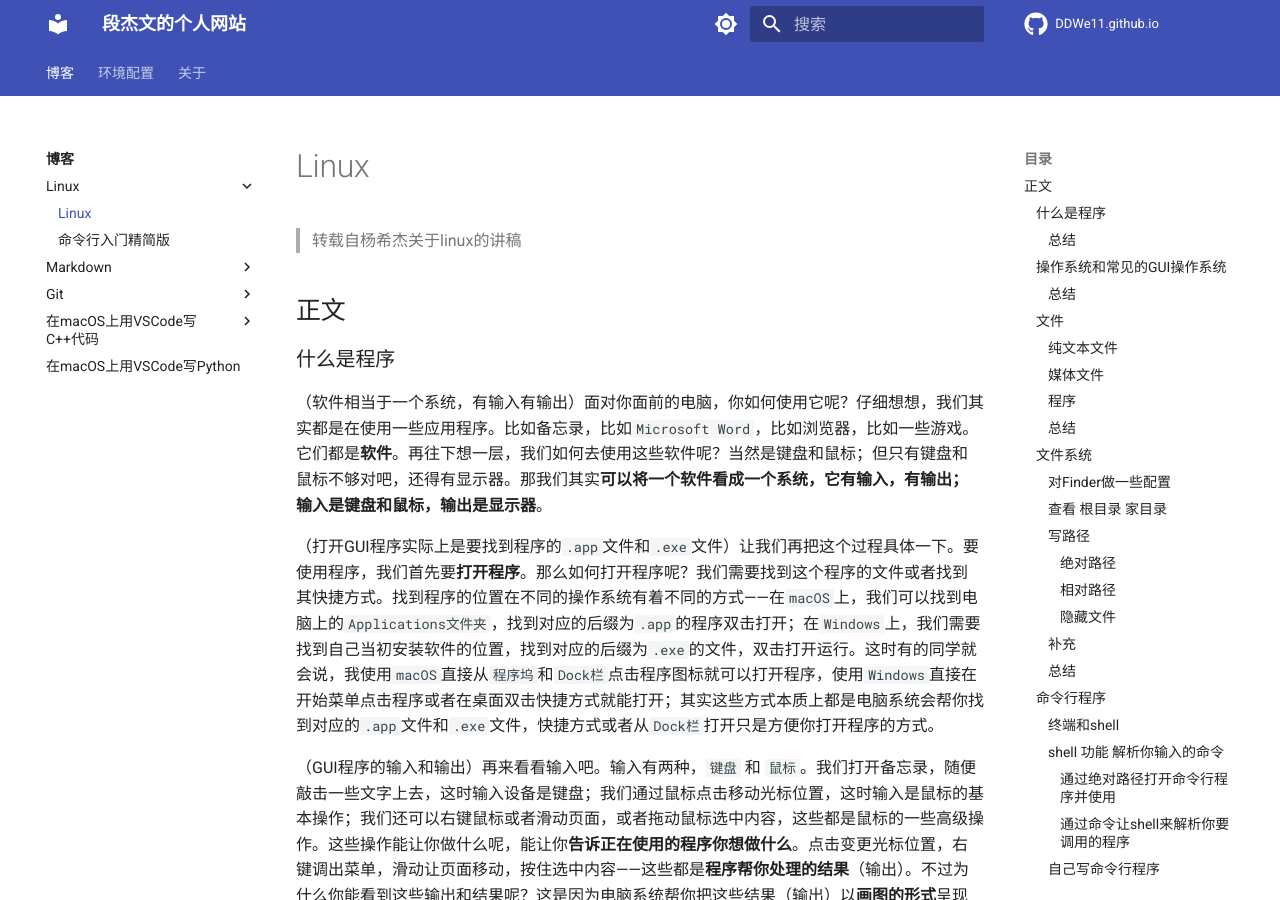
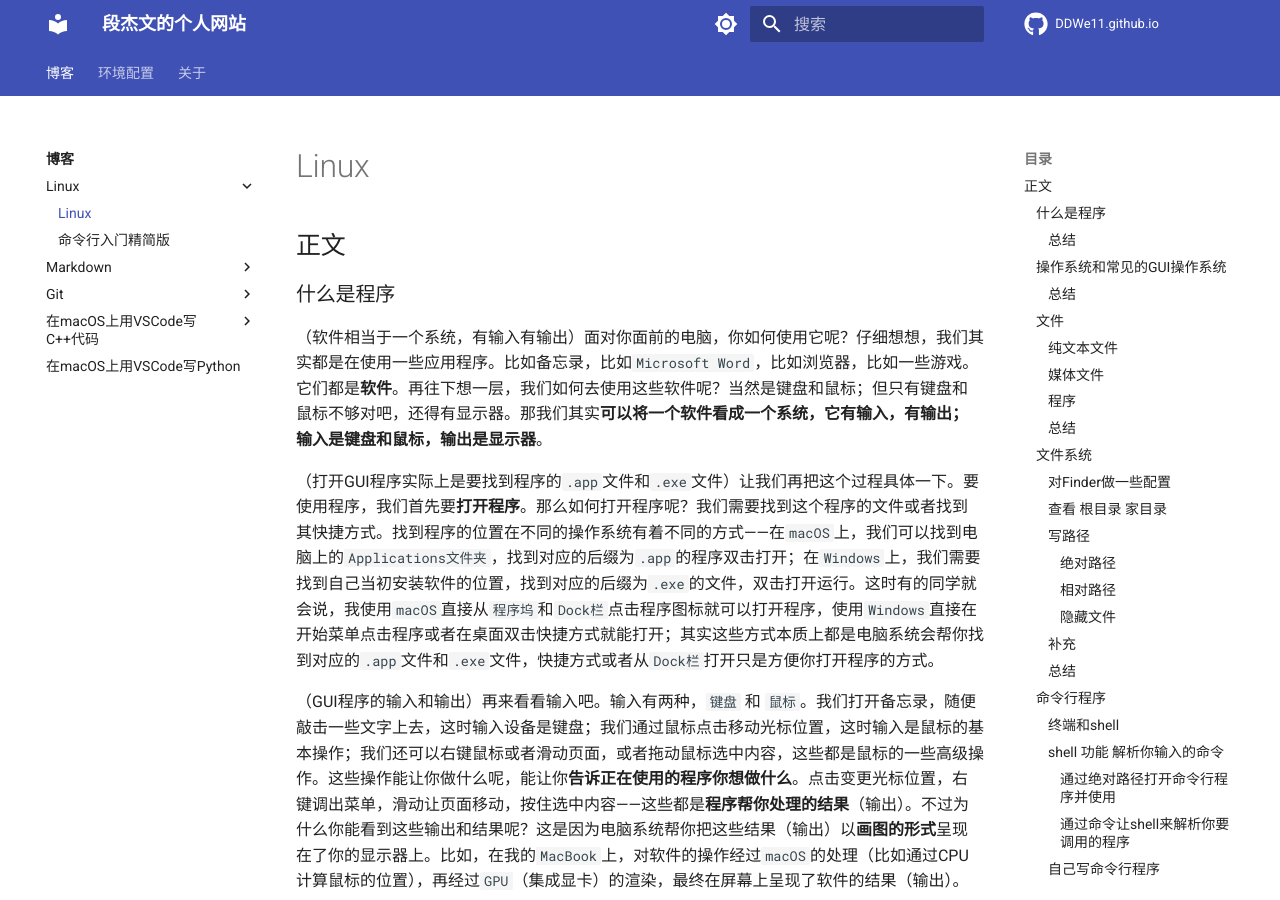
Before and after one commit to DDWe11/DDWe11.github.io, an MkDocs documentation site: the page built from docs/LECTURE/Linux/linux.md, in a window 1280 px wide and 900 px high. Built offline with MkDocs 1.6.1 and Material for MkDocs 9.7.7, drawn with Linux system fonts in a browser that asks for light colours; comment, search, counter and statistics services are not loaded.

Commit message:
Update linux.md

```diff
--- a/docs/LECTURE/Linux/linux.md
+++ b/docs/LECTURE/Linux/linux.md
@@ -3,8 +3,6 @@ title: Linux
 ---
 
 # Linux
-> 转载自杨希杰关于linux的讲稿
-
 
 ## 正文
 
```
